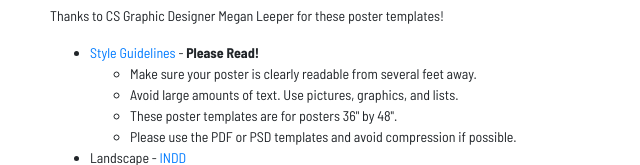
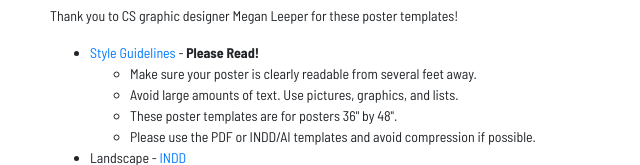
Before and after one commit to kansas-state-university/openhouse.cs.ksu.edu, a plain HTML site: page index.html in a window 1280 px wide. Shown: the part 594-759 px from the top of the page, 605-1245 px from the left. Drawn offline with nearby package versions, Linux system fonts and the light colour scheme.

Commit message:
Update link

```diff
--- a/index.html
+++ b/index.html
@@ -175,15 +175,15 @@
           </li>
         </ul>
         <h5>Poster Template</h5>
-        <p>Thanks to CS Graphic Designer Megan Leeper for these poster templates!</p>
+        <p>Thank you to CS graphic designer Megan Leeper for these poster templates!</p>
         <ul>
           <li>
-            <a href="files/displays/2017/styleguide.pdf" target="_blank">Style Guidelines</a> - <strong>Please Read!</strong>
+            <a href="files/displays/2016/styleguide.pdf" target="_blank">Style Guidelines</a> - <strong>Please Read!</strong>
             <ul>
               <li>Make sure your poster is clearly readable from several feet away.</li>
               <li>Avoid large amounts of text. Use pictures, graphics, and lists.</li>
               <li>These poster templates are for posters 36" by 48".</li>
-              <li>Please use the PDF or PSD templates and avoid compression if possible.</li>
+              <li>Please use the PDF or INDD/AI templates and avoid compression if possible.</li>
             </ul>
           </li>
           <li>Landscape - <a href="files/displays/2018/landscape.indd" target="_blank">INDD</a></li>
```
Also changed, not shown: 1 other file.
